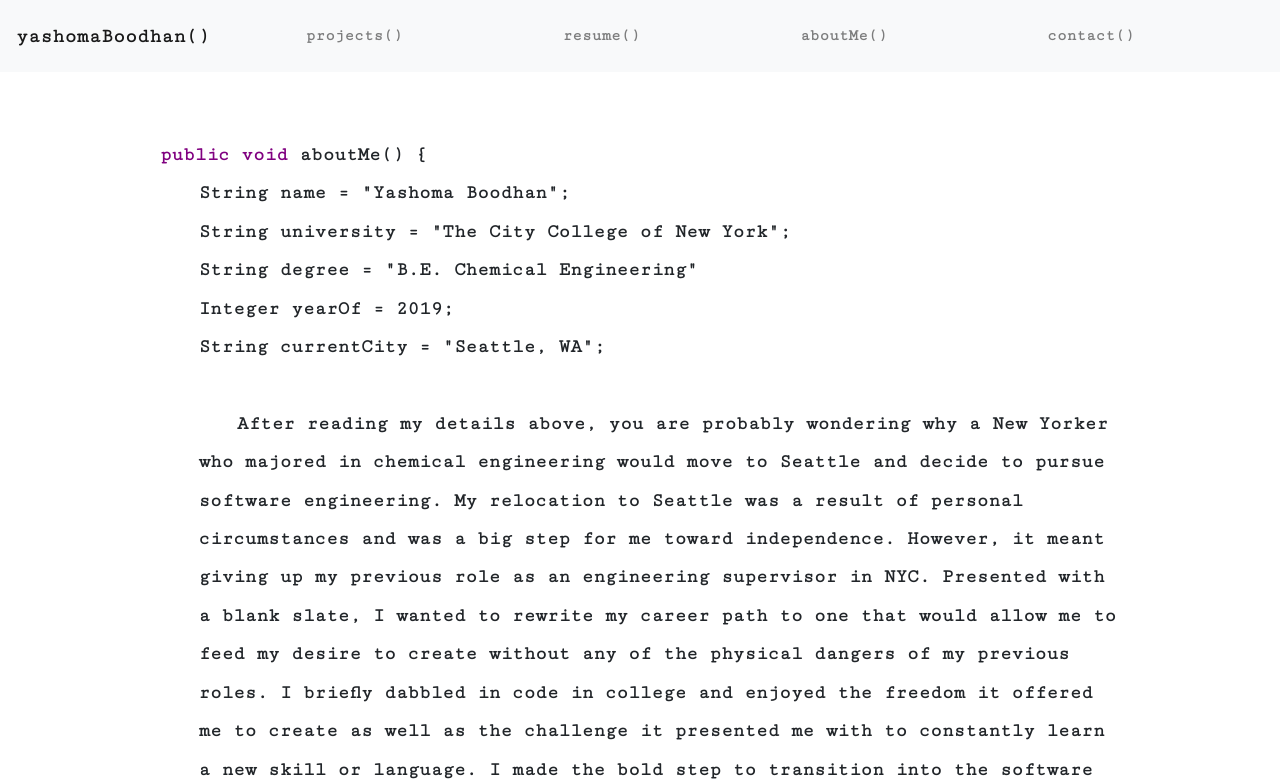
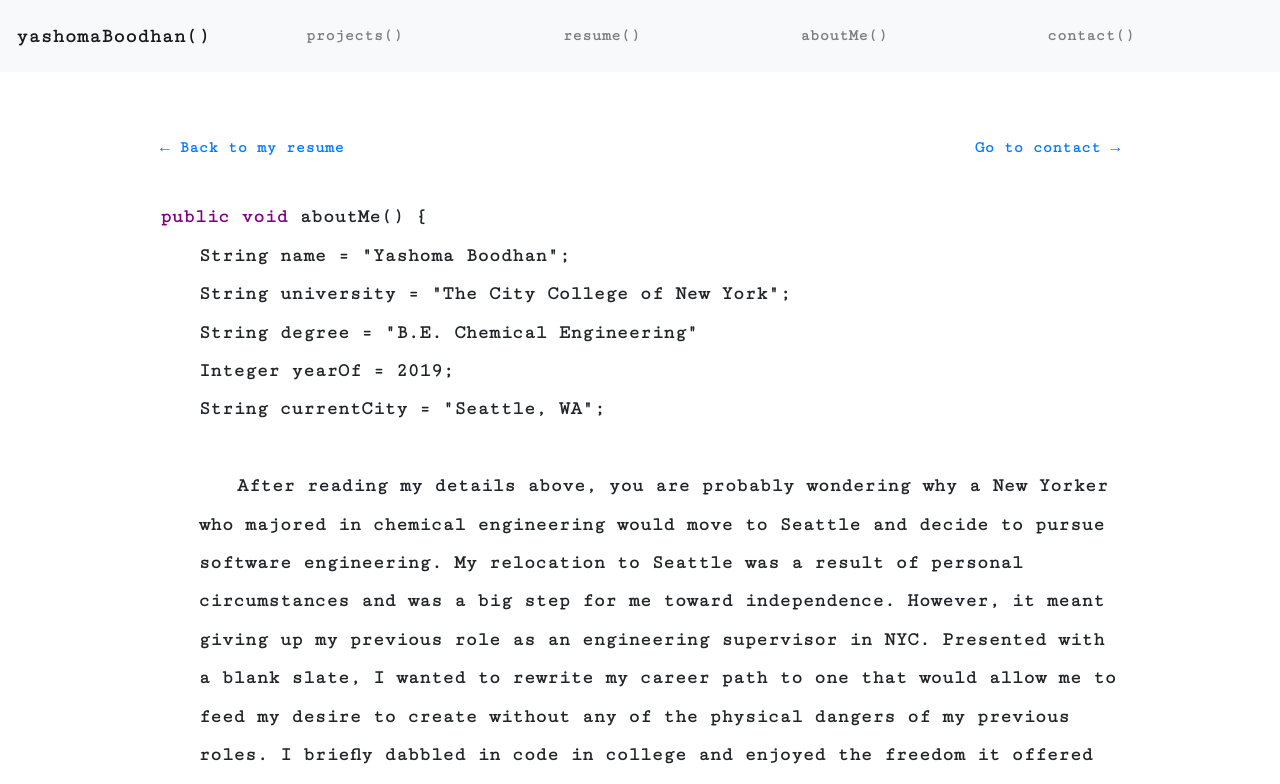
Before and after one commit to yboodhan/portfolio, a React (Create React App) app: page /about in a window 1280 px wide. Shown: the top 784 px of the page. Built offline with nearby package versions, Linux system fonts and the light colour scheme.

Commit message:
Added component for forward and back arrows and implemented

```diff
--- a/src/App.css
+++ b/src/App.css
@@ -22,12 +22,14 @@
 .big-text {
   text-align: left;
   font-size: 2em;
+  margin-top: 1em;
 }
 
 .small-text {
   text-align: left;
   font-size: 1.2em;
   line-height: 200%;
+  margin-top: 2em;
 }
 
 .page {
@@ -54,3 +56,15 @@
 .text-indent {
   text-indent: 2em;
 }
+
+.back-link {
+  float: left;
+}
+
+.forward-link {
+  float: right;
+}
+
+.clear {
+  clear:both;
+}
--- a/src/components/AboutMe.jsx
+++ b/src/components/AboutMe.jsx
@@ -1,8 +1,11 @@
 import React from 'react';
+import NavLinks from './NavLinks';
 
 const AboutMe = props => {
     return (
-        <div className="page">
+        <div>
+            <NavLinks back_link="/resume" back_text="Back to my resume" forward_link="/contact" forward_text="Go to contact"/>
+        <div className="clear page">
             <p className="small-text">
                 <span style={props.typeStyle}>public void</span> aboutMe() {'{'}
                 <br />
@@ -41,6 +44,7 @@ const AboutMe = props => {
             </p>
 
         </div>
+        </div>
     )
 }
 
--- a/src/components/Contact.jsx
+++ b/src/components/Contact.jsx
@@ -3,9 +3,13 @@ import { FontAwesomeIcon } from '@fortawesome/react-fontawesome';
 import { faLinkedinIn, faGithub } from '@fortawesome/free-brands-svg-icons';
 import { faEnvelope } from '@fortawesome/free-solid-svg-icons';
 
+import NavLinks from './NavLinks';
+
 const Contact = props => {
     return (
-        <div className="page">
+        <div>
+            <NavLinks back_link="/about" back_text="Back to about me"/>
+        <div className="clear page">
             <p className="big-text">
                 <span style={props.typeStyle}>public void</span> contact() {'{'}
                 <br />
@@ -32,6 +36,8 @@ const Contact = props => {
                 {'}'}
             </p>
         </div>
+        </div>
+
     )
 }
 
--- a/src/components/Home.jsx
+++ b/src/components/Home.jsx
@@ -4,8 +4,9 @@ import Typing from 'react-typing-animation';
 
 const Home = props => {
     return (
-        <div className="page">
+        <div>
             <Typing>
+        <div className="clear page">
                 <p className="big-text">
                     <Typing.Speed ms={25} />
                     <span style={props.typeStyle}>public static void</span> main(String[] args) {'{'}
@@ -39,6 +40,10 @@ const Home = props => {
                         </div>
                     {'}'}
                 </p>
+        </div>
+            <div className="forward-link">
+                <a href="/projects">Check out my projects{' '}&rarr;</a>
+            </div>
             </Typing>
         </div>
     )
--- a/src/components/NavLinks.jsx
+++ b/src/components/NavLinks.jsx
@@ -1,9 +1,23 @@
 import React from 'react'
 
 const NavLinks = props => {
+
+    let forward_arrow
+    let back_arrow
+    if (props.forward_link) {
+        forward_arrow = <span>&rarr;</span>
+    }
+    if (props.back_link) {
+        back_arrow = <span>&larr;</span>
+    }
     return (
-        <div>
-            Nav Linker
+        <div className="back-forward-links">
+            <div className="back-link">
+                <a href={props.back_link}>{back_arrow}{' '}{props.back_text}</a>
+            </div>
+            <div className="forward-link">
+                <a href={props.forward_link}>{props.forward_text}{' '}{forward_arrow}</a>
+            </div>
         </div>
     )
 }
--- a/src/components/Projects.jsx
+++ b/src/components/Projects.jsx
@@ -1,9 +1,13 @@
-import React from 'react'
+import React from 'react';
+import NavLinks from './NavLinks';
 
 const Projects = props => {
     return (
         <div>
-            Projects
+            <NavLinks back_link="/" back_text="Back to home page" forward_link="/resume" forward_text="Go to my resume"/>
+            <div className="clear page">
+                Projects
+            </div>
         </div>
     )
 }
--- a/src/components/Resume.jsx
+++ b/src/components/Resume.jsx
@@ -1,12 +1,16 @@
 import React from 'react';
 import { FontAwesomeIcon } from '@fortawesome/react-fontawesome';
 import { faFileDownload, faEye } from '@fortawesome/free-solid-svg-icons';
-import myResume from '../Yashoma_Boodhan_Resume.pdf'
+import myResume from '../Yashoma_Boodhan_Resume.pdf';
+
+import NavLinks from './NavLinks';
 
 
 const Resume = props => {
     return (
-        <div className="page">
+        <div>
+        <NavLinks back_link="/projects" back_text="Back to my projects" forward_link="/about" forward_text="Go to about me"/>
+        <div className="clear page">
             <p className="big-text">
                 <span style={props.typeStyle}>public void</span> resume() {'{'}
                 <br />
@@ -27,6 +31,7 @@ const Resume = props => {
                 {'}'}
             </p>
         </div>
+        </div>
     )
 }
 
```
